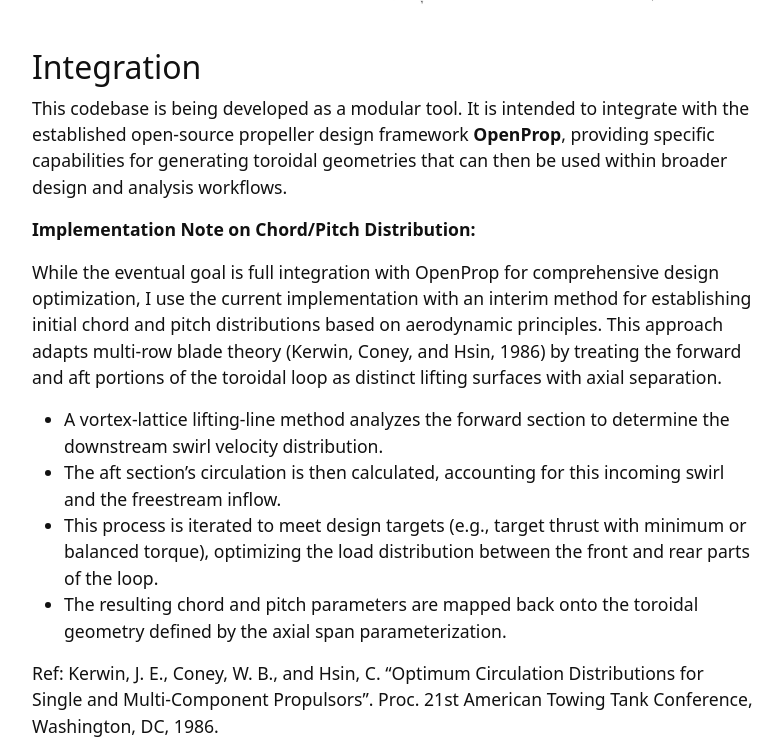
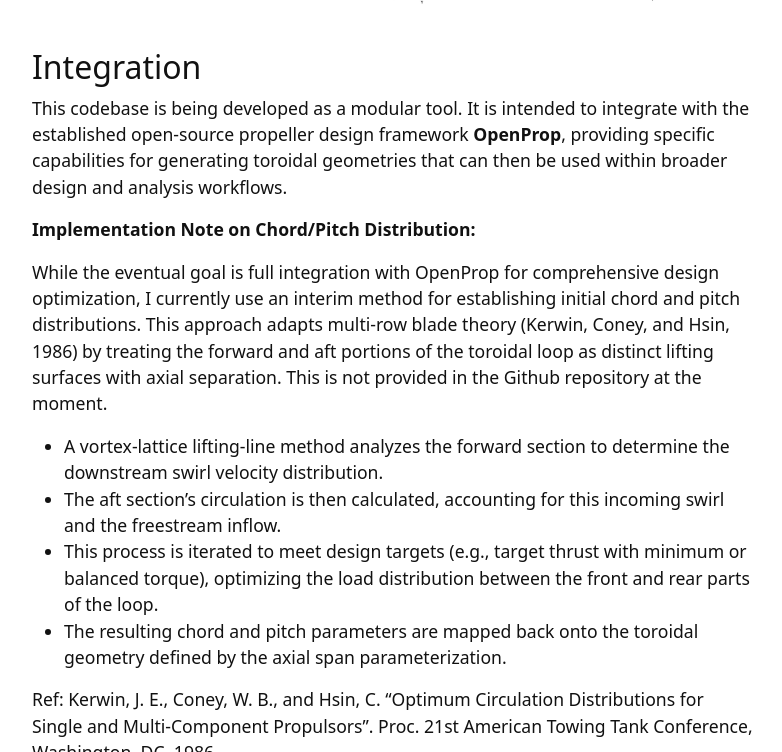
Before and after one commit to ccluett/website, a Jekyll site: the page built from content/toroidal.md, in a window 1280 px wide and 900 px high, scrolled down 2066 px, cut to the strip 0-752 px from the top of the window. Shown: the whole strip, without its empty margins (245-1027 px from the left). Built offline with Jekyll 4.4.1, drawn with Linux system fonts in a browser that asks for light colours.

Commit message:
Update toroidal.md

```diff
--- a/content/toroidal.md
+++ b/content/toroidal.md
@@ -46,7 +46,7 @@ This codebase is being developed as a modular tool. It is intended to integrate
 
 **Implementation Note on Chord/Pitch Distribution:**
 
-While the eventual goal is full integration with OpenProp for comprehensive design optimization, I use the current implementation with an interim method for establishing initial chord and pitch distributions based on aerodynamic principles. This approach adapts multi-row blade theory (Kerwin, Coney, and Hsin, 1986) by treating the forward and aft portions of the toroidal loop as distinct lifting surfaces with axial separation.
+While the eventual goal is full integration with OpenProp for comprehensive design optimization, I currently use an interim method for establishing initial chord and pitch distributions. This approach adapts multi-row blade theory (Kerwin, Coney, and Hsin, 1986) by treating the forward and aft portions of the toroidal loop as distinct lifting surfaces with axial separation. This is not provided in the Github repository at the moment.
 
 *   A vortex-lattice lifting-line method analyzes the forward section to determine the downstream swirl velocity distribution.
 *   The aft section's circulation is then calculated, accounting for this incoming swirl and the freestream inflow.
```
